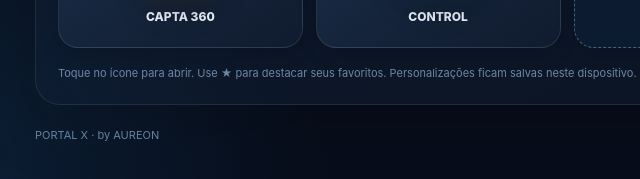
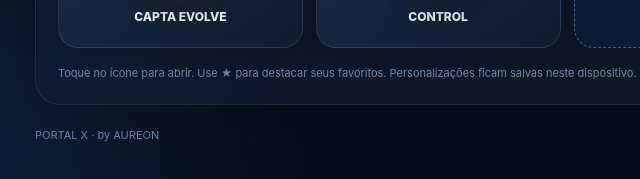
Before and after one commit to AUREON-TECH/PORTAL-, a plain HTML site: page index.html in a window 1280 px wide. Shown: the part 820-999 px from the top of the page, 73-713 px from the left. Drawn offline with Linux system fonts and the light colour scheme.

Commit message:
Atualizar card do Portal X para CAPTA EVOLVE

```diff
--- a/index.html
+++ b/index.html
@@ -35,7 +35,7 @@ const defaults=[
 {id:'repo-pulsador-',name:'PULSADOR',description:'Produtividade, VGV e financeiro da captação',url:'https://aureon-tech.github.io/PULSADOR-/',symbol:'PU',color:'#54beff',category:'operation'},
 {id:'repo-aureon-brindes',name:'CUSTO DE BRINDES',description:'Gestão financeira e despesas com brindes',url:'https://aureon-tech.github.io/CUSTO-DE-BRINDES/',symbol:'AB',color:'#4ae3b6',category:'operation'},
 {id:'repo-board',name:'BOARD',description:'Quadro de gestão e acompanhamento da captação',url:'https://aureon-tech.github.io/BOARD/',symbol:'BO',color:'#4ae3b6',category:'management'},
-{id:'repo-modulo-de-treinamentos',name:'CAPTA 360',description:'Central de captação, vendas, processos e treinamentos',url:'https://aureon-tech.github.io/modulo-de-treinamentos/',symbol:'MT',color:'#f9c16a',category:'operation'},
+{id:'repo-modulo-de-treinamentos',name:'CAPTA EVOLVE',description:'Educação, aprendizado e evolução em captação e vendas',url:'https://aureon-tech.github.io/modulo-de-treinamentos/',symbol:'CE',color:'#f9c16a',category:'operation'},
 {id:'control',name:'CONTROL',description:'Painel técnico e administrativo AUREON TECH',url:'https://raphaelbuenocaptacao-creator.github.io/AUREON-CONTROL/',symbol:'CT',color:'#60baff',category:'management'}
 ];
 const companyIds=new Set(defaults.map(a=>a.id));
```
